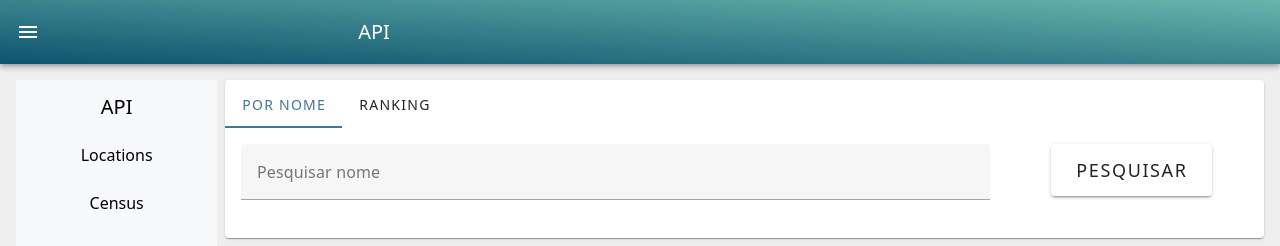
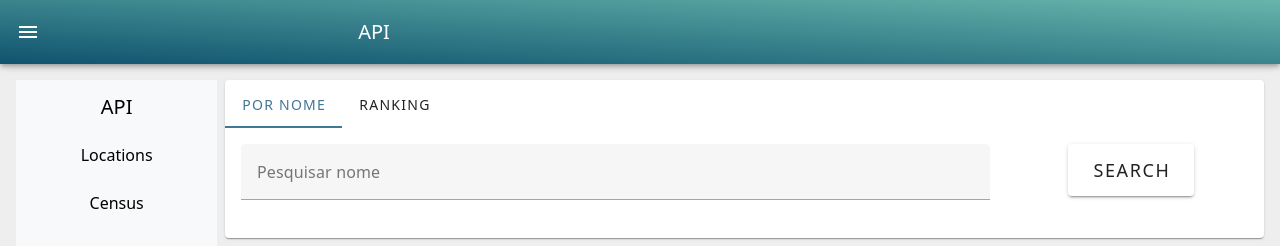
Before and after one commit to DanielHMuniz99/geodata, a Vue app in the folder app/: page /census in a window 1280 px wide. Shown: the top 246 px of the page. Built offline with nearby package versions, Linux system fonts and the light colour scheme.

Commit message:
translate census page

```diff
--- a/app/src/components/NameSearch.vue
+++ b/app/src/components/NameSearch.vue
@@ -5,7 +5,7 @@
         <v-text-field v-model="name" label="Pesquisar nome"></v-text-field>
       </v-col>
       <v-col cols="12" md="3" sm="3">
-        <v-btn size="x-large" @click="searchName()"> Pesquisar </v-btn>
+        <v-btn size="x-large" @click="searchName()"> {{ t('search') }} </v-btn>
       </v-col>
     </v-row>
     <LineChart v-if="chartData" :chartData="chartData" />
@@ -17,9 +17,11 @@ import { ref, inject } from "vue";
 import axios from "axios";
 import { LineChart } from "vue-chart-3";
 import { Chart, registerables } from "chart.js";
+import { useI18n } from 'vue-i18n';
 
 Chart.register(...registerables);
 
+const { t, locale } = useI18n();
 const config = inject("config");
 const name = ref("");
 const chartData = ref(null);
--- a/app/src/i18n.js
+++ b/app/src/i18n.js
@@ -3,9 +3,11 @@ import { createI18n } from 'vue-i18n';
 const messages = {
   en: {
     search: "Search",
+    search_name: "Search name"
   },
   pt: {
-    search: "Pesquisar"
+    search: "Pesquisar",
+    search_name: "Pesquisar nome"
   }
 };
 
```
